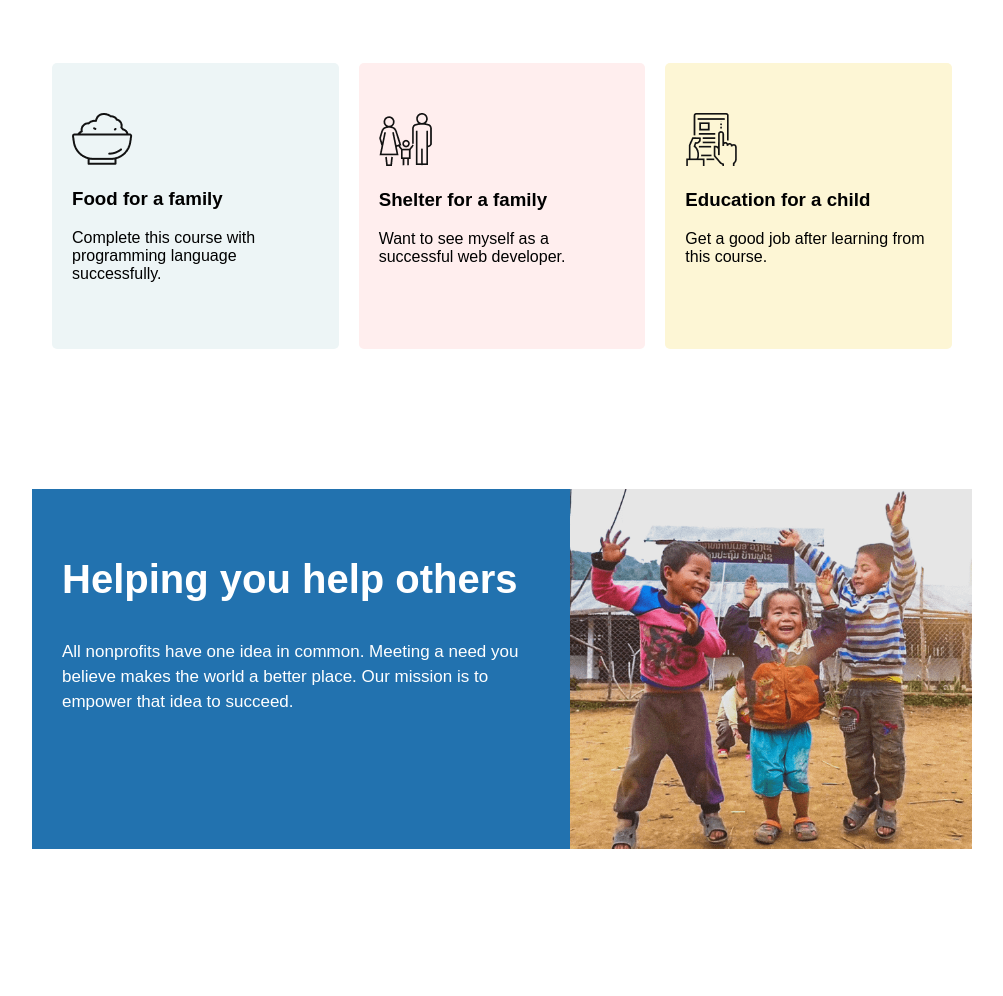
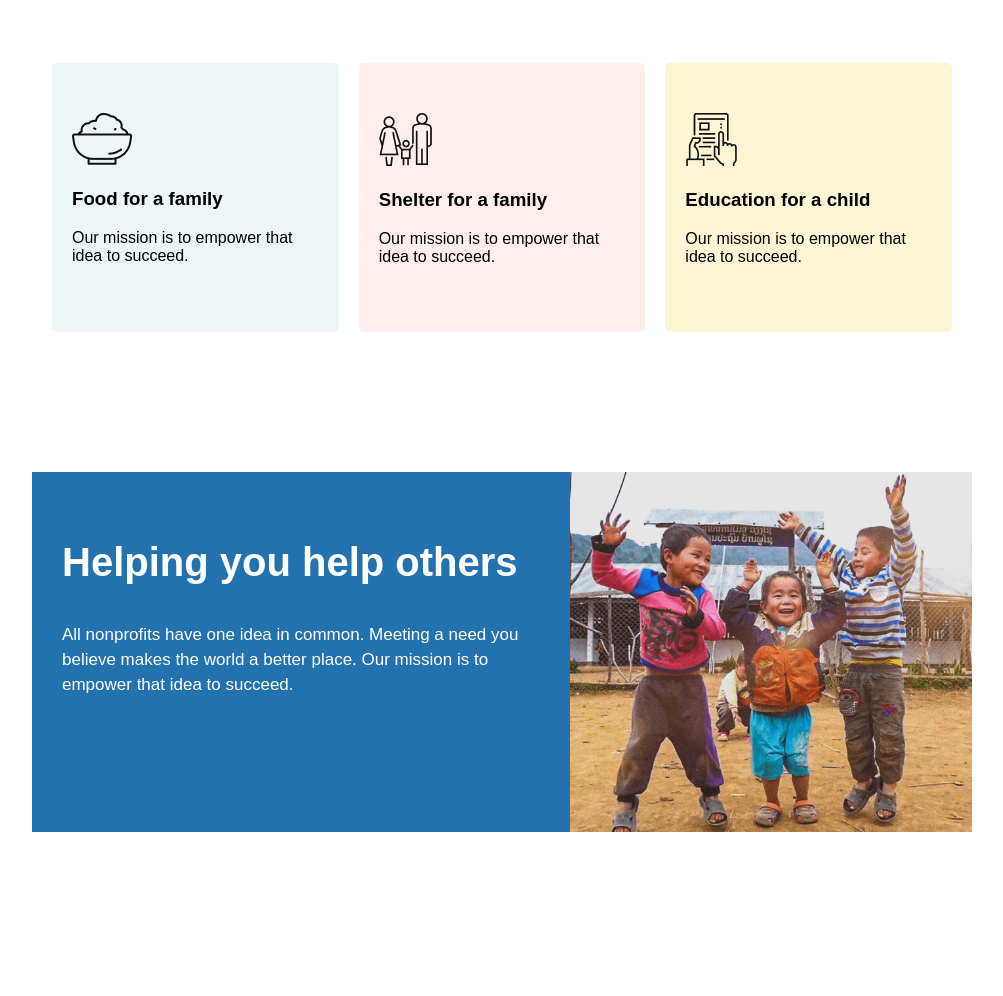
Before and after one commit to tamima07/reset-assignment-1, a plain HTML site: page index.html in a window 1280 px wide. Shown: the part 1497-2493 px from the top of the page, without its empty margins (138-1141 px from the left). Drawn offline with Linux system fonts and the light colour scheme; a web font is replaced by a local one.

Commit message:
my project

```diff
--- a/index.html
+++ b/index.html
@@ -73,21 +73,21 @@
                 <img src="icons/food.png" alt="">
                 <h3>Food for a family</h3>
                 <p>
-                    Complete this course with programming language successfully.
+                    Our mission is to empower that idea to succeed.
                 </p>
             </div>
             <div class="plan bg-red">
                 <img src="icons/shelter.png" alt="">
                 <h3>Shelter for a family</h3>
                 <p>
-                    Want to see myself as a successful web developer.
+                    Our mission is to empower that idea to succeed.
                 </p>
             </div>
             <div class="plan bg-green">
                 <img src="icons/Frame-1.png" alt="">
                 <h3>Education for a child</h3>
                 <p>
-                    Get a good job after learning from this course.
+                    Our mission is to empower that idea to succeed.
                 </p>
             </div>
         </div>
```
